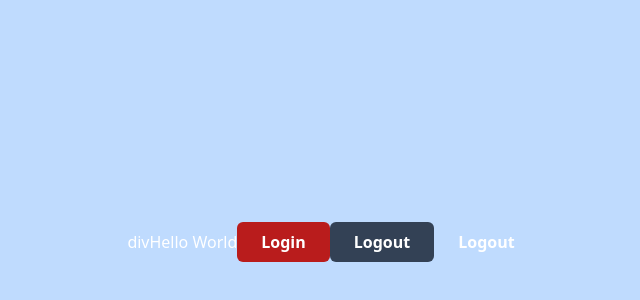
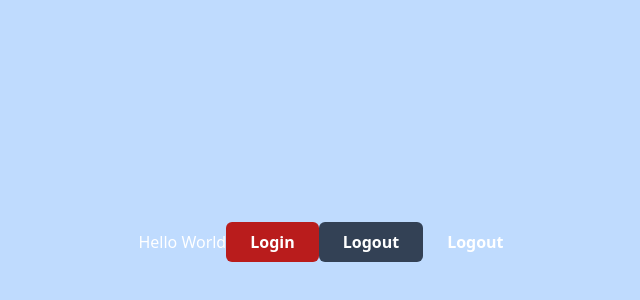
Before and after one commit to SatriyoRizkyansah/belajar-react, a React (Vite) app: page / in a window 1280 px wide. Shown: the part 158-458 px from the top of the page, without its empty margins (307-947 px from the left). Built offline with nearby package versions, Linux system fonts and the light colour scheme.

Commit message:
atomic design

```diff
--- a/src/App.jsx
+++ b/src/App.jsx
@@ -1,19 +1,10 @@
 import React from "react";
 import { renderToReadableStream } from "react-dom/server";
-
-const Button = (props) => {
-  const { children = "...", variant = "black" } = props;
-  return (
-    <button type="button" className={`h-10 px-6 font-semibold rounded-md ${variant} text-white`}>
-      {props.children}
-    </button>
-  );
-};
+import Button from "./components/Elements/Button";
 
 function App() {
   return (
     <div className="flex justify-center bg-blue-200 min-h-screen items-center text-white">
-      div
       <div>Hello World</div>
       <Button variant="bg-red-700">Login</Button>
       <Button variant="bg-slate-700">Logout</Button>
--- /dev/null
+++ b/src/components/Elements/Button/index.jsx
@@ -0,0 +1,10 @@
+const Button = (props) => {
+  const { children = "...", variant = "black" } = props;
+  return (
+    <button type="button" className={`h-10 px-6 font-semibold rounded-md ${variant} text-white`}>
+      {props.children}
+    </button>
+  );
+};
+
+export default Button;
```
Also changed, not shown: src/components/Elements/Input/Input.jsx (added), src/components/Elements/Input/Label.jsx (added), src/components/Elements/Input/index.jsx (added).
